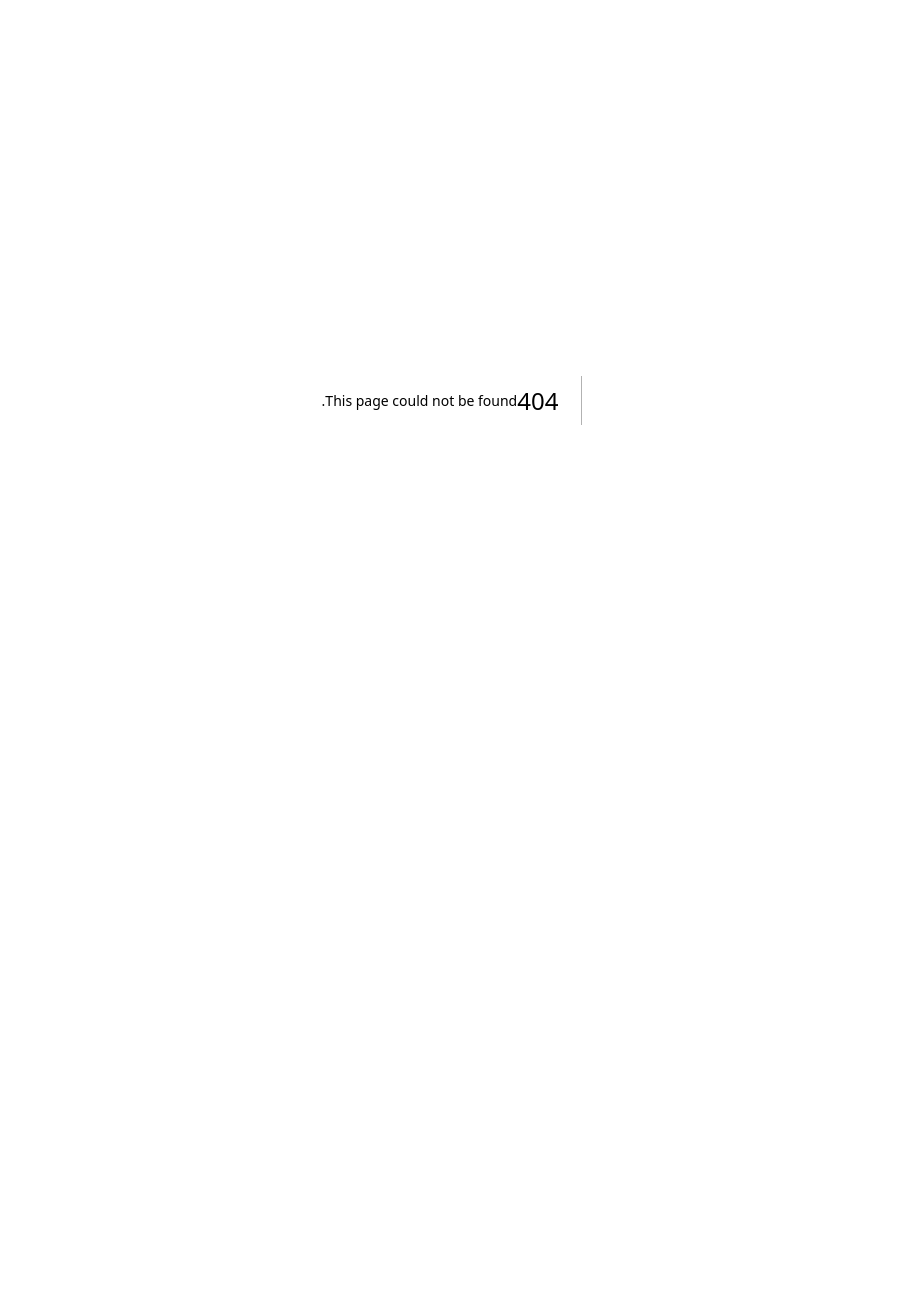
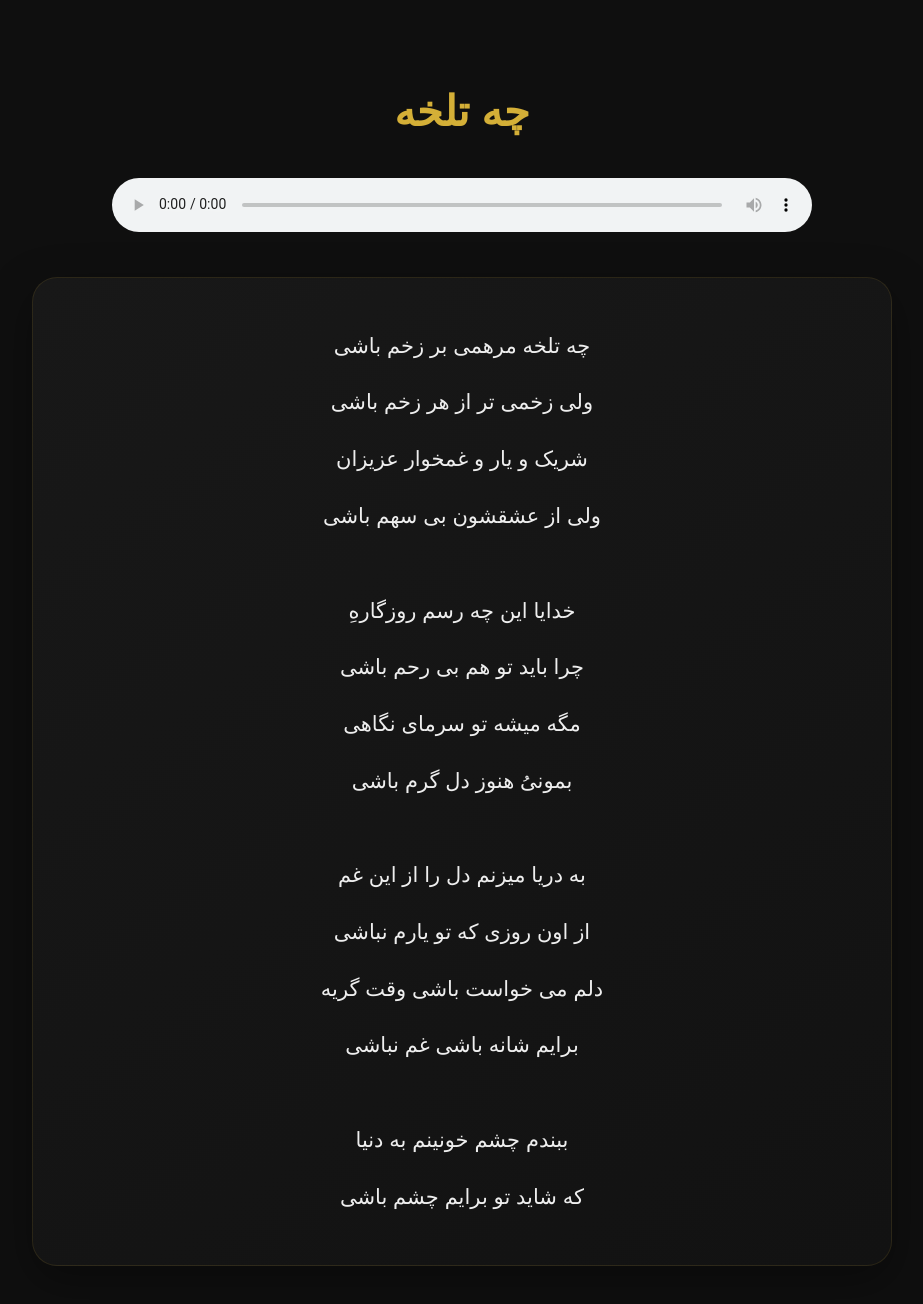
Before and after one commit to mahtaghahreman/Mahta_ghahreman, a Next.js app: page /lyrics/che-talkheh in a window 1280 px wide. Before the commit this address had no page. Shown: the top 1304 px of the page, without its empty margins (178-1101 px from the left). Before the commit the page ends 800 px from the top, so only its background shows below. Built offline with nearby package versions, Linux system fonts and the light colour scheme.

Commit message:
Create page.tsx

```diff
--- /dev/null
+++ b/app/lyrics/che-talkheh/page.tsx
@@ -0,0 +1,48 @@
+export default function CheTalkhehPage() {
+  return (
+    <main className="lyrics-page">
+      <h1>چه تلخه</h1>
+
+      <audio
+        controls
+        preload="metadata"
+        style={{
+          width: "100%",
+          maxWidth: "700px",
+          marginBottom: "35px",
+        }}
+      >
+        <source src="/che-talkheh.mp3" type="audio/mpeg" />
+        مرورگر شما از پخش صوت پشتیبانی نمی‌کند.
+      </audio>
+
+      <div className="lyrics-text">
+        <p>
+          چه تلخه مرهمی بر زخم باشی<br />
+          ولی زخمی تر از هر زخم باشی<br />
+          شریک و یار و غمخوار عزیزان<br />
+          ولی از عشقشون بی سهم باشی
+        </p>
+
+        <p>
+          خدایا این چه رسم روزگارهِ<br />
+          چرا باید تو هم بی رحم باشی<br />
+          مگه میشه تو سرمای نگاهی<br />
+          بمونیُ هنوز دل گرم باشی
+        </p>
+
+        <p>
+          به دریا میزنم دل را از این غم<br />
+          از اون روزی که تو یارم نباشی<br />
+          دلم می خواست باشی وقت گریه<br />
+          برایم شانه باشی غم نباشی
+        </p>
+
+        <p>
+          ببندم چشم خونینم به دنیا<br />
+          که شاید تو برایم چشم باشی
+        </p>
+      </div>
+    </main>
+  );
+}
```
